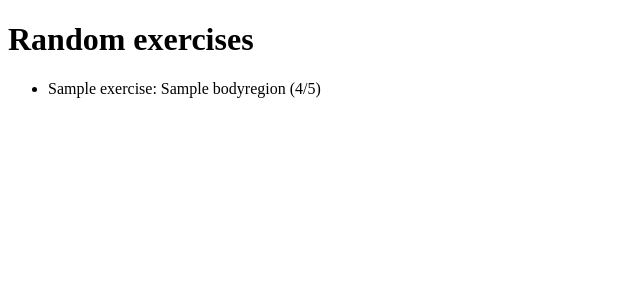
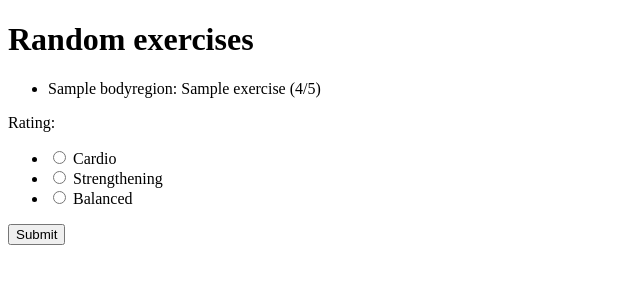
Before and after one commit to Crocmagnon/workout-suggest, a Django app: page /exercises/random in a window 1280 px wide. Shown: the top 300 px of the page, without its empty margins (0-640 px from the left). Run offline with Django 3.2, Linux system fonts and the light colour scheme; tables that the repository leaves empty hold one stand-in row (values such as "Sample post").

Commit message:
Allow filtering exercises based on rating

```diff
--- /dev/null
+++ b/src/exercises/forms.py
@@ -0,0 +1,13 @@
+from django import forms
+
+
+class QueryForm(forms.Form):
+    CARDIO_CHOICE = "cardio"
+    STRENGTHENING_CHOICE = "strengthening"
+    BALANCED_CHOICE = "balanced"
+    RATING_CHOICES = [
+        (CARDIO_CHOICE, "Cardio"),
+        (STRENGTHENING_CHOICE, "Strengthening"),
+        (BALANCED_CHOICE, "Balanced"),
+    ]
+    rating = forms.ChoiceField(choices=RATING_CHOICES, widget=forms.RadioSelect)
--- a/src/exercises/models.py
+++ b/src/exercises/models.py
@@ -11,10 +11,10 @@ class BodyRegion(models.Model):
 
 class ExerciseManager(models.Manager):
     def get_mostly_cardio(self):
-        return self.all().filter(rating__gt=3)
+        return self.all().filter(rating__gte=3)
 
     def get_mostly_strengthening(self):
-        return self.all().filter(rating__lt=3)
+        return self.all().filter(rating__lte=3)
 
     def get_balanced(self):
         return self.all().filter(rating=3)
--- a/src/exercises/templates/exercises/base.html
+++ b/src/exercises/templates/exercises/base.html
@@ -2,6 +2,7 @@
 <html lang="en">
 <head>
     <meta charset="UTF-8">
+    <meta name="viewport" content="width=device-width, initial-scale=1.0">
     <title>{% block title %}{% endblock %}</title>
 </head>
 <body>
--- a/src/exercises/templates/exercises/exercise_list.html
+++ b/src/exercises/templates/exercises/exercise_list.html
@@ -6,7 +6,11 @@
     <h1>Random exercises</h1>
     <ul>
         {% for exercise in exercises %}
-            <li>{{ exercise.name }}: {{ exercise.get_body_regions }} ({{ exercise.rating }}/5)</li>
+            <li>{{ exercise.get_body_regions }}: {{ exercise.name }} ({{ exercise.rating }}/5)</li>
         {% endfor %}
     </ul>
+    <form action="" method="get">
+    {{ form.as_p }}
+    <button type="submit">Submit</button>
+    </form>
 {% endblock %}
--- a/src/exercises/views.py
+++ b/src/exercises/views.py
@@ -1,11 +1,35 @@
 from django.views import generic
+from django.views.generic.edit import FormMixin
 
+from exercises.forms import QueryForm
 from exercises.models import Exercise
 
 
-class RandomExercisesView(generic.ListView):
+class RandomExercisesView(generic.ListView, FormMixin):
     model = Exercise
     context_object_name = "exercises"
+    form_class = QueryForm
 
     def get_queryset(self):
-        return Exercise.objects.order_by("?")[:5]
+        form = self.get_form()
+        base_queryset = self.get_base_queryset(form)
+        return base_queryset.order_by("?")[:5]
+
+    def get_base_queryset(self, form):
+        if not form.is_valid():
+            return Exercise.objects.all()
+        data = form.cleaned_data
+        rating = data.get("rating")
+        if rating == QueryForm.BALANCED_CHOICE:
+            return Exercise.objects.get_balanced()
+        elif rating == QueryForm.CARDIO_CHOICE:
+            return Exercise.objects.get_mostly_cardio()
+        elif rating == QueryForm.STRENGTHENING_CHOICE:
+            return Exercise.objects.get_mostly_strengthening()
+
+    def get_form_kwargs(self):
+        kwargs = super().get_form_kwargs()
+        get = self.request.GET
+        if get:
+            kwargs.update({"data": get})
+        return kwargs
```
